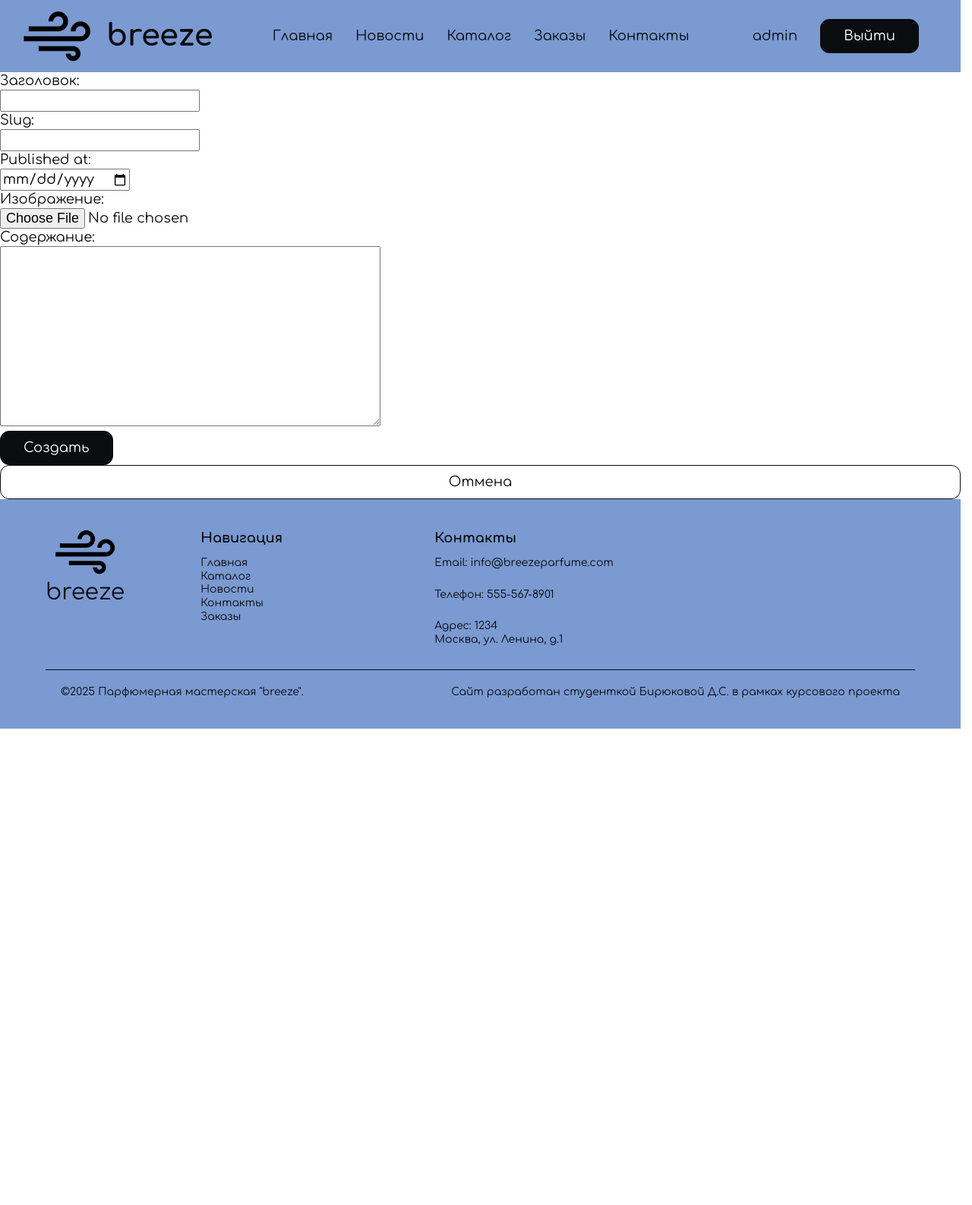
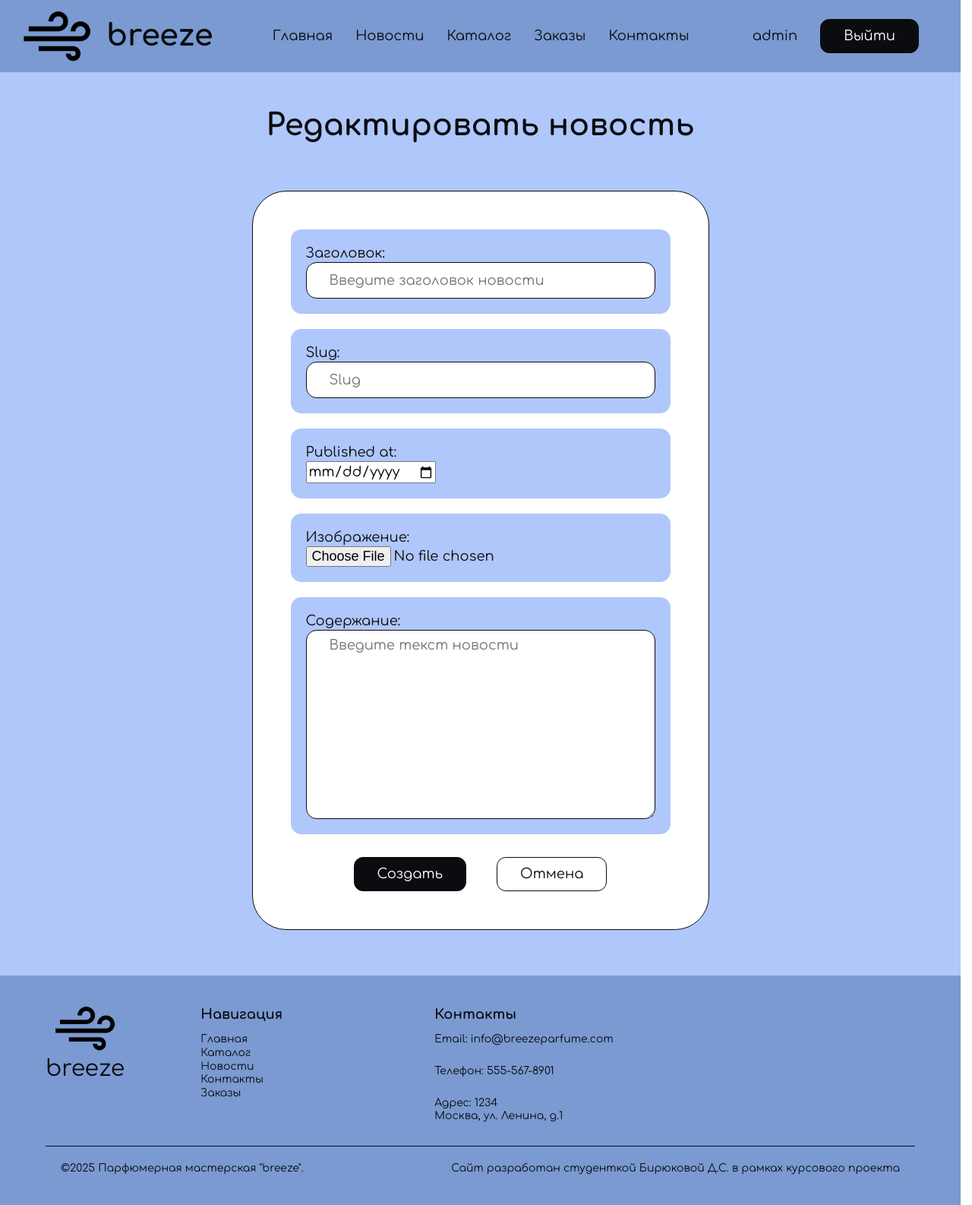
Before and after one commit to r1ndousan/breeze_django, a Django app: page /news/add/ in a window 1280 px wide. Shown: the whole page at 76% size. Before the commit the page ends 959 px from the top, so only its background shows below. Run offline with Django 5.2, Linux system fonts and the light colour scheme; a user stored in the database is signed in; data comes from the database, SQL or seed files in the repository; both versions use the stored data as it was after the commit.

Commit message:
news3
news form

```diff
--- a/breeze-django/shop/forms.py
+++ b/breeze-django/shop/forms.py
@@ -7,4 +7,20 @@ class NewsForm(forms.ModelForm):
         fields = ['title', 'slug', 'content', 'image', 'published_at']
         widgets = {
             'published_at': forms.DateInput(attrs={'type': 'date'}),
+            'title': forms.TextInput(attrs={
+                'class': 'input news-title-input',
+                'style': 'width: 100%; height: 48px;',
+                'placeholder': 'Введите заголовок новости'
+            }),
+            'slug': forms.TextInput(attrs={
+                'class': 'input',
+                'style': 'width: 100%; height: 48px;',
+                'placeholder': 'Slug'
+            }),
+            'content': forms.Textarea(attrs={
+                'class': 'input news-form__content',
+                'placeholder': 'Введите текст новости',
+                'rows': 10,
+                'style': 'width: 100%; resize: vertical;',
+            }),
         }
--- a/breeze-django/shop/templates/shop/news-page.html
+++ b/breeze-django/shop/templates/shop/news-page.html
@@ -26,7 +26,7 @@
                     </div>
                     <div class="news-page__body">
                         <div class="news-page__text">
-                            <h1 class="news-page__title h2">{{ news.title }}</h1>
+                            <h1 class="news-page__title h3">{{ news.title }}</h1>
                             <div class="news-page__description">{{ news.content|linebreaks }}</div>
                         </div>
                         <div class="news-page__extra">
--- a/breeze-django/shop/templates/shop/news_form.html
+++ b/breeze-django/shop/templates/shop/news_form.html
@@ -5,42 +5,64 @@
 
 {% block content %}
 <main class="content">
-  <section class="section container">
+  <section class="section container section-blue">
+    <header class="section__header header-center">
+      <h1 class="section__title  h2">Редактировать новость</h1>
+    </header>
     <div class="section__body">
-      <form method="post" enctype="multipart/form-data" class="news-form">
+      <div class="news-form">
+        <div class="news-form__wrapper">
+        <form method="post" enctype="multipart/form-data" class="news-form__form">
+          <div class="news-form__body">
+            <ul class="news-form__list">
               {% csrf_token %}
               {{ form.non_field_errors }}
-        <div>
+              <li class="news-form__item">
+                <div class="news-form__news-title">
                   {{ form.title.label_tag }}<br>
                   {{ form.title }}
                   {{ form.title.errors }}
                 </div>
-        <div>
+              </li>
+              <li class="news-form__item">
+                <div class="news-form__slug">
                   {{ form.slug.label_tag }}<br>
                   {{ form.slug }}
                   {{ form.slug.errors }}
                 </div>
-        <div>
+              </li>
+              <li class="news-form__item">
+                <div class="news-form__date">
                   {{ form.published_at.label_tag }}<br>
                   {{ form.published_at }}
                   {{ form.published_at.errors }}
                 </div>
-        <div>
+              </li>
+              <li class="news-form__item">
+                <div class="news-form__image">
                   {{ form.image.label_tag }}<br>
                   {{ form.image }}
                   {{ form.image.errors }}
                 </div>
-        <div>
+              </li>
+              <li class="news-form__item">
+                <div class="news-form__content">
                   {{ form.content.label_tag }}<br>
                   {{ form.content }}
                   {{ form.content.errors }}
                 </div>
-        <div>
+              </li>
+            </ul>
+          </div>
+          <div class="news-form__buttons">
             <button class="button" type="submit">{{ action }}</button>
             <a href="{% url 'shop:news_list' %}" class="button button-white">Отмена</a>
           </div>
         </form>
         </div>
+      </div>
+
+    </div>
   </section>
 </main>
 {% endblock %}
--- /dev/null
+++ b/breeze-django/static/styles/blocks/_news-form.scss
@@ -0,0 +1,47 @@
+.news-form {
+    padding-bottom: 60px;
+
+    &__wrapper {
+        display: flex;
+        justify-self: center;
+        padding: 50px;
+        background-color: var(--color-light);
+        border: var(--border);
+        border-radius: var(--border-radius-large);
+    }
+
+    &__form {
+        display: flex;
+        flex-direction: column;
+        align-items: center;
+    }
+
+    &__list {
+        display: flex;
+        flex-direction: column;
+        row-gap: 20px;
+        margin-bottom: 30px;
+    }
+
+    &__item {
+        display: flex;
+        flex-direction: column;
+        row-gap: 10px;
+        padding: 20px;
+        max-width: 500px;
+        background-color: var(--color-light-blue);
+        border-radius: var(--border-radius);
+    }
+
+    &__buttons {
+        display: flex;
+        justify-content: center;
+        column-gap: 40px;
+    }
+
+    &__log-in {
+        display: flex;
+        column-gap: 30px;
+        align-items: center;
+    }
+}
--- a/breeze-django/static/styles/blocks/_news-page.scss
+++ b/breeze-django/static/styles/blocks/_news-page.scss
@@ -1,5 +1,5 @@
 .news-page {
-    padding: 40px 60px;
+    padding: 60px 100px;
     background-color: var(--color-light-blue);
 
     &__buttons {
@@ -19,8 +19,13 @@
         column-gap: 40px;
     }
 
+    &__text {
+        display: flex;
+        flex-direction: column;
+        padding: 20px;
+    }
+
     &__title {
-        padding-inline: 50px;
         margin-bottom: 20px;
     }
 
--- a/breeze-django/static/styles/styles.css
+++ b/breeze-django/static/styles/styles.css
@@ -738,7 +738,7 @@ h4, .h4 {
 }
 
 .news-page {
-  padding: 40px 60px;
+  padding: 60px 100px;
   background-color: var(--color-light-blue);
 }
 .news-page__buttons {
@@ -755,8 +755,12 @@ h4, .h4 {
   justify-content: space-between;
   column-gap: 40px;
 }
+.news-page__text {
+  display: flex;
+  flex-direction: column;
+  padding: 20px;
+}
 .news-page__title {
-  padding-inline: 50px;
   margin-bottom: 20px;
 }
 .news-page__description {
@@ -770,6 +774,48 @@ h4, .h4 {
 }
 .news-page__date {
   padding-left: 15px;
+}
+
+.news-form {
+  padding-bottom: 60px;
+}
+.news-form__wrapper {
+  display: flex;
+  justify-self: center;
+  padding: 50px;
+  background-color: var(--color-light);
+  border: var(--border);
+  border-radius: var(--border-radius-large);
+}
+.news-form__form {
+  display: flex;
+  flex-direction: column;
+  align-items: center;
+}
+.news-form__list {
+  display: flex;
+  flex-direction: column;
+  row-gap: 20px;
+  margin-bottom: 30px;
+}
+.news-form__item {
+  display: flex;
+  flex-direction: column;
+  row-gap: 10px;
+  padding: 20px;
+  max-width: 500px;
+  background-color: var(--color-light-blue);
+  border-radius: var(--border-radius);
+}
+.news-form__buttons {
+  display: flex;
+  justify-content: center;
+  column-gap: 40px;
+}
+.news-form__log-in {
+  display: flex;
+  column-gap: 30px;
+  align-items: center;
 }
 
 .product-card {
--- a/breeze-django/static/styles/styles.scss
+++ b/breeze-django/static/styles/styles.scss
@@ -21,6 +21,7 @@
     'blocks/contacts',
     'blocks/all-news',
     'blocks/news-page',
+    'blocks/news-form',
     'blocks/product-card',
     'blocks/catalog',
     'blocks/product-page',
```
Also changed, not shown: breeze-django/db.sqlite3, 1 other file. Lines whose indentation alone changed are shown as unchanged.
